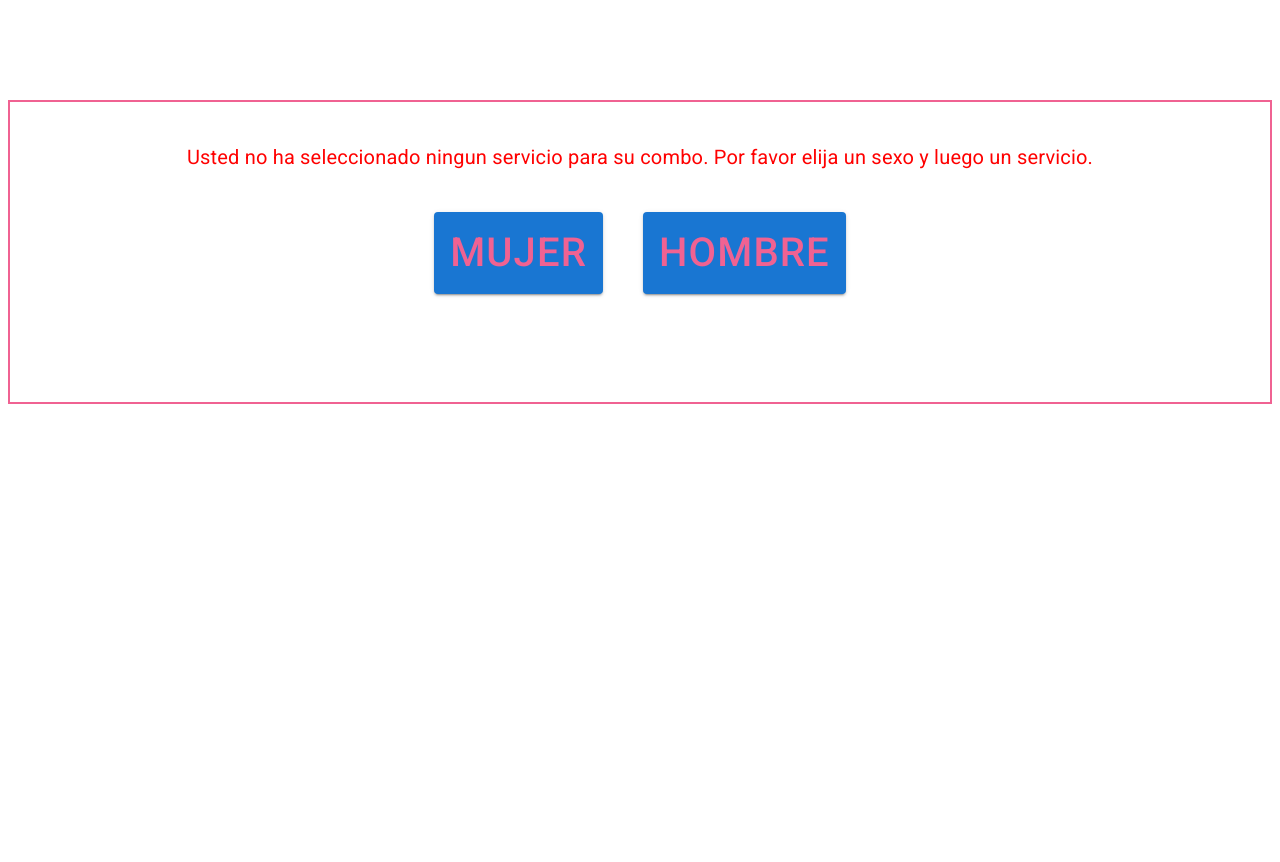
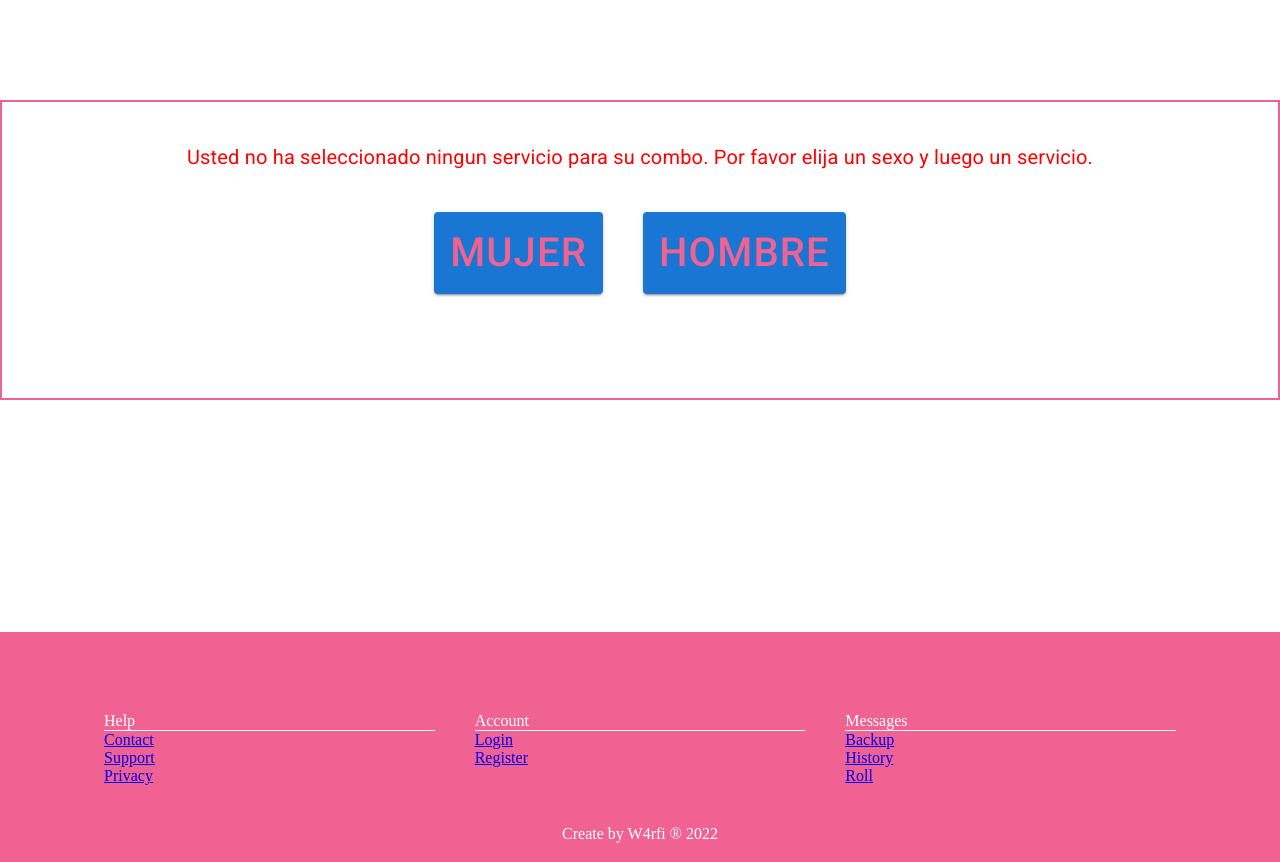
Before and after one commit to w4rfi/santafepi-app, a React (Create React App) app: page /cart in a window 1280 px wide. Shown: the part 212-1074 px from the top of the page. Before the commit the page ends 800 px from the top, so only its background shows below. Built offline with nearby package versions, Linux system fonts and the light colour scheme.

Commit message:
add footer

```diff
--- a/src/App.js
+++ b/src/App.js
@@ -6,6 +6,7 @@ import ItemListContainer from './components/containers/ItemListContainer'
 import ItemDetailContainer from './components/containers/ItemDetailContainer';
 import { CartContextProvider } from "./components/context/CartContext";
 import Cart from "./components/containers/Cart";
+import Footer from "./components/presentation/Footer";
 
 
 
@@ -22,6 +23,7 @@ function App() {
         <Route exact path='/cart' element={ <Cart /> } />
       </Routes>
       </CartContextProvider>
+      <Footer />
     </Router>
 
   );
--- /dev/null
+++ b/src/components/presentation/Footer.js
@@ -0,0 +1,74 @@
+import { Box, Container, Grid  } from '@mui/material';
+import { Link } from 'react-router-dom';
+import React from 'react';
+
+const Footer = () => {
+    return (
+        <Box
+        px={{ xs: 3, sm: 10 }}
+        py={{ xs: 5, sm: 10 }}
+        bgcolor="#f06292"
+        color="white"
+        sx={{ height: 230, mt: 29 }}
+        >
+        <Container maxWidth="lg">
+            <Grid container spacing={5}>
+            <Grid item xs={12} sm={4}>
+                <Box borderBottom={1}>Help</Box>
+                <Box>
+                    <Link href="/" color="inherit">
+                    Contact
+                    </Link>
+                </Box>
+                <Box>
+                    <Link href="/" color="inherit">
+                    Support
+                    </Link>
+                </Box>
+                <Box>
+                    <Link href="/" color="inherit">
+                    Privacy
+                    </Link>
+                </Box>
+            </Grid>
+            <Grid item xs={12} sm={4}>
+                <Box borderBottom={1}>Account</Box>
+                <Box>
+                    <Link href="/" color="inherit">
+                    Login
+                    </Link>
+                </Box>
+                <Box>
+                    <Link href="/" color="inherit">
+                    Register
+                    </Link>
+                </Box>
+            </Grid>
+            <Grid item xs={12} sm={4}>
+                <Box borderBottom={1}>Messages</Box>
+                <Box>
+                    <Link href="/" color="inherit">
+                    Backup
+                    </Link>
+                </Box>
+                <Box>
+                    <Link href="/" color="inherit">
+                    History
+                    </Link>
+                </Box>
+                <Box>
+                    <Link href="/" color="inherit">
+                    Roll
+                    </Link>
+                </Box>
+            </Grid>
+            </Grid>
+        <Box textAlign="center" pt={{ xs: 5, sm: 5 }} pb={{ xs: 5, sm: 0 }}>
+            Create by W4rfi &reg; {new Date().getFullYear()}
+        </Box>
+        </Container>
+        </Box>
+    );
+}
+
+export default Footer;
--- a/src/index.css
+++ b/src/index.css
@@ -1,5 +1,10 @@
 /* HOMEPAGE STYLES */
 
+* {
+  padding: 0;
+  margin: 0;
+  box-sizing: border-box;
+}
 
 .containerHome{
   display: flex;
```
Also changed, not shown: 1 other file (tests, documents, lock files or other folders).
